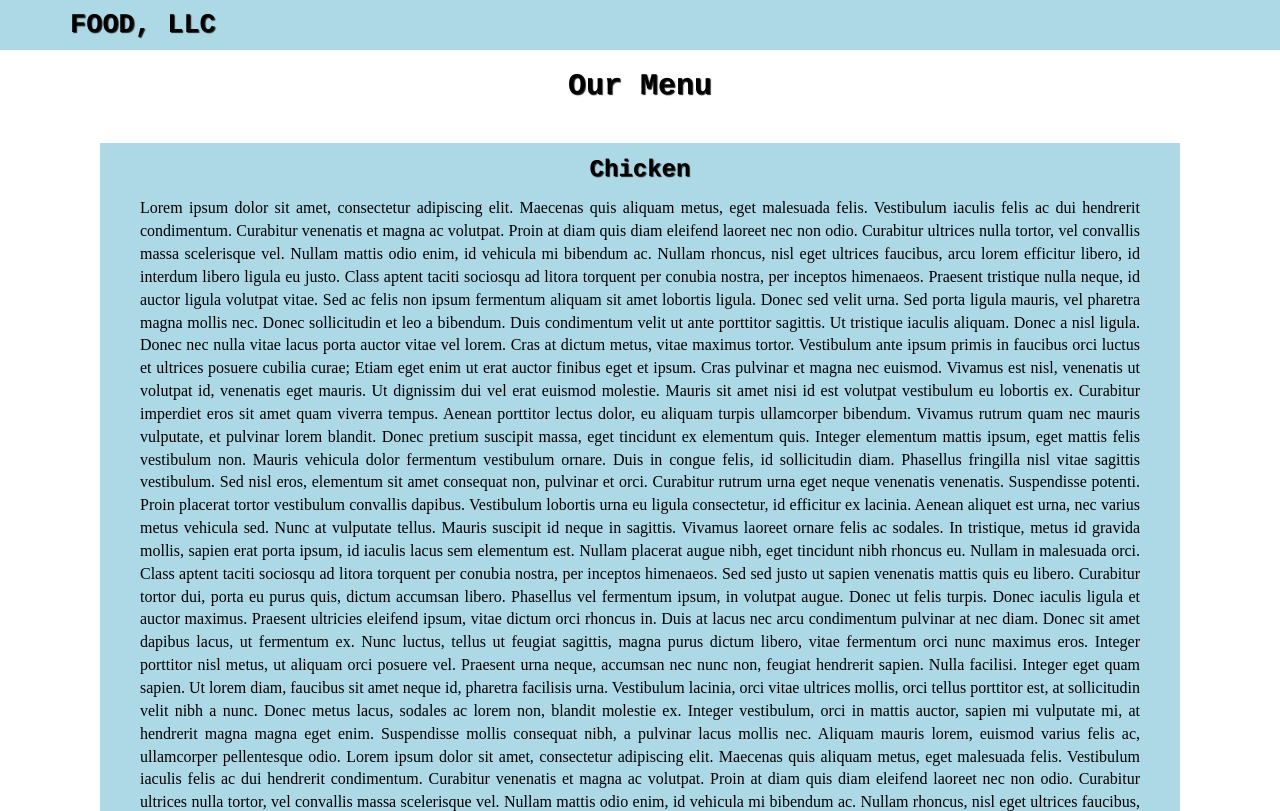
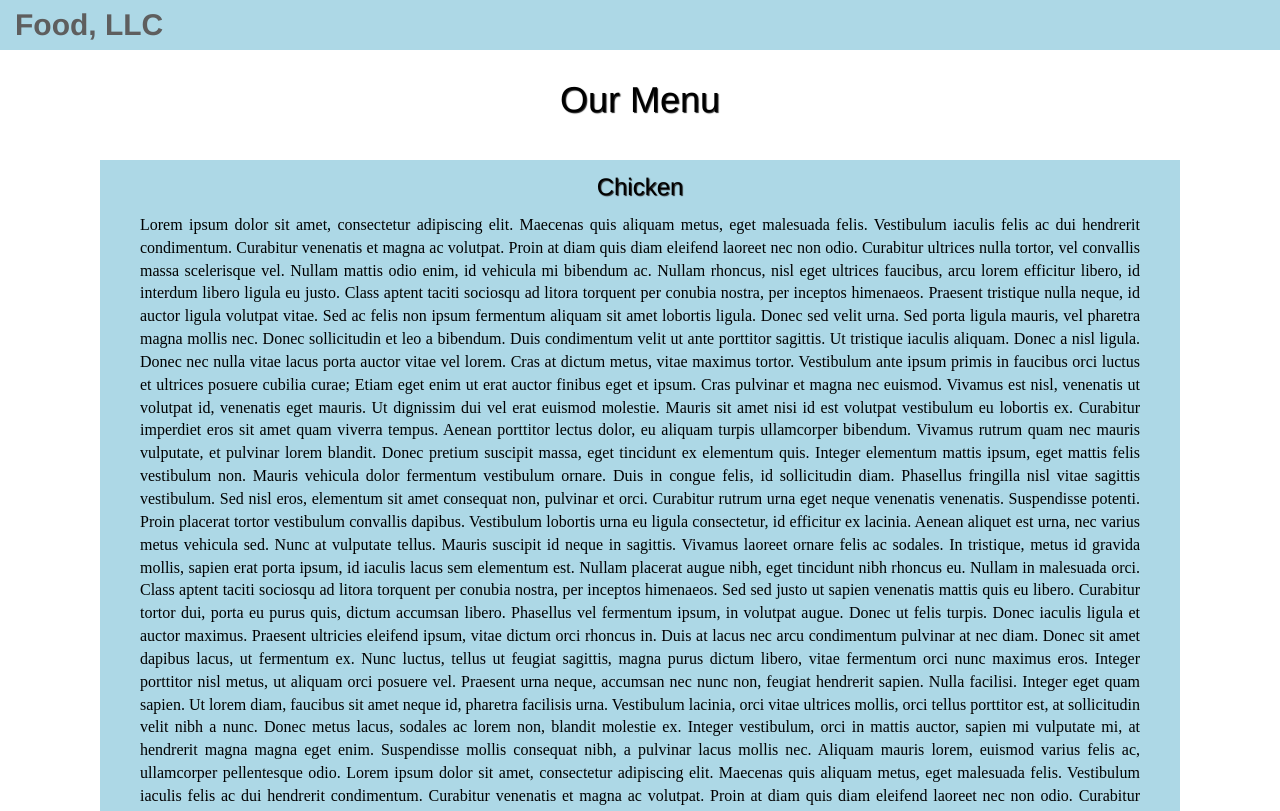
Before and after one commit to livyuka/web-develop-course, a plain HTML site: page module3-solution/index.html in a window 1280 px wide. Shown: the top 811 px of the page. Drawn offline with Linux system fonts and the light colour scheme.

Commit message:
assignment 3

```diff
--- a/module3-solution/css/styles.css
+++ b/module3-solution/css/styles.css
@@ -1,7 +1,7 @@
 body {
   font-size: 16px;
   color: black;
-  font-family: "COURIER", 'Verdana', arial;
+  font-family: "Helvetica Neue", Helvetica, Arial, sans-serif;
 }
 
 /** HEADER **/
@@ -13,19 +13,13 @@ body {
 .navbar-brand {
   padding-top: 15px;
   text-align: left;
+  font-family: "Helvetica Neue", Helvetica, Arial, sans-serif;
+  color: black;
+  font-size: 30px;
+  font-weight: bold;
+
 }
 
-.navbar-brand h1 { /* Restaurant name */
-  font-family: "COURIER", 'Verdana', arial;
-  color: black;
-  font-size: 1.5em;
-  text-transform: uppercase;
-  font-weight: bold;
-  text-shadow: 1px 1px 1px #222;
-  margin-top: 0;
-  margin-bottom: 0;
-  line-height: .75;
-}
 .navbar-brand a:hover, .navbar-brand a:focus {
   text-decoration: none;
 }
@@ -43,9 +37,9 @@ body {
 /*HOME PAGE*/
 #our-menu {
   color: black;
-  font-weight: bold;
   text-shadow: 1px 1px 1px #222;
   margin-bottom: 40px;
+  margin-top: 30px;
 }
 
 .row .box-description {
@@ -58,7 +52,7 @@ body {
 
 .title {
   font-size: 1.5em;
-  font-weight: bold;
+
   text-shadow: 1px 1px 1px #222;
   margin-top: 10px;
 }
--- a/module3-solution/index.html
+++ b/module3-solution/index.html
@@ -11,20 +11,15 @@
 <body>
   <header>
     <nav id="header-nav" class="navbar navbar-default">
-      <div class="container">
+      <div class="container-fluid">
         <div class="navbar-header">
-          <a href="index.html"></a>
-
-          <div class="navbar-brand navbar-left">
-            <a href="index.html"><h1>Food, LLC</h1></a>
-          </div>
-
           <button type="button" class="navbar-toggle collapsed" data-toggle="collapse" data-target="#collapsable-nav" aria-expanded="false">
            <span class="sr-only">Toggle navigation</span>
            <span class="icon-bar"></span>
            <span class="icon-bar"></span>
            <span class="icon-bar"></span>
           </button>
+          <a class="navbar-brand" href="index.html">Food, LLC</a>
         </div>
 
         <div id="collapsable-nav" class="collapse navbar-collapse">
@@ -38,13 +33,13 @@
             <li>
               <a href="#" class="text-center">Sushi</a>
             </li>
-           </ul><!-- #nav-list -->
-        </div><!-- .collapse .navbar-collapse -->
+           </ul>
+        </div>
       </div>
     </nav>
   </header>
 
-  <h2 id="our-menu" class="text-center">Our Menu</h2>
+  <h1 id="our-menu" class="text-center">Our Menu</h1>
 
   <div id="main-content" class="container">
     <div id="home-tiles" class="row">
```
